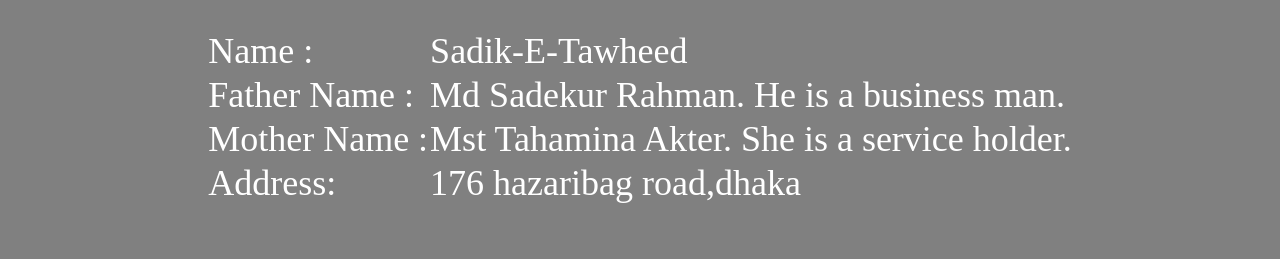
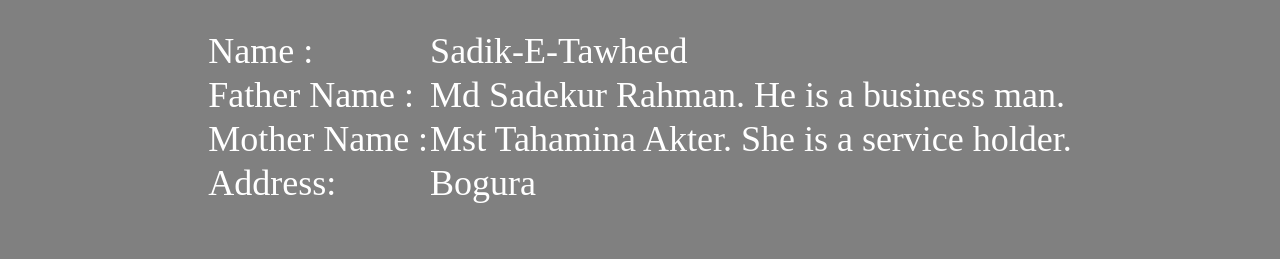
Before and after one commit to sadiketawheed15/sadiketawheed15.github.io, a plain HTML site: page index.html in a window 1280 px wide. Shown: the part 587-846 px from the top of the page. Drawn offline with Linux system fonts and the light colour scheme.

Commit message:
Update index.html

```diff
--- a/index.html
+++ b/index.html
@@ -37,7 +37,7 @@
 				</tr>
 				<tr>
 					<td>Address:</td>
-					<td>176 hazaribag road,dhaka</td>
+					<td>Bogura</td>
 				</tr>
 			</table>
 		</div>
```
